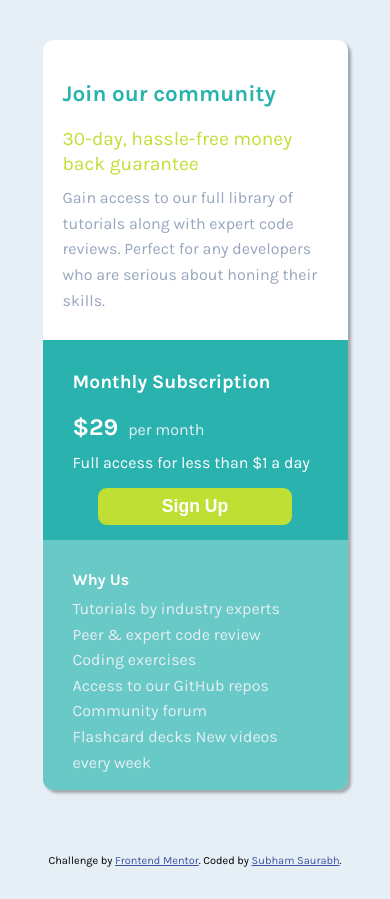
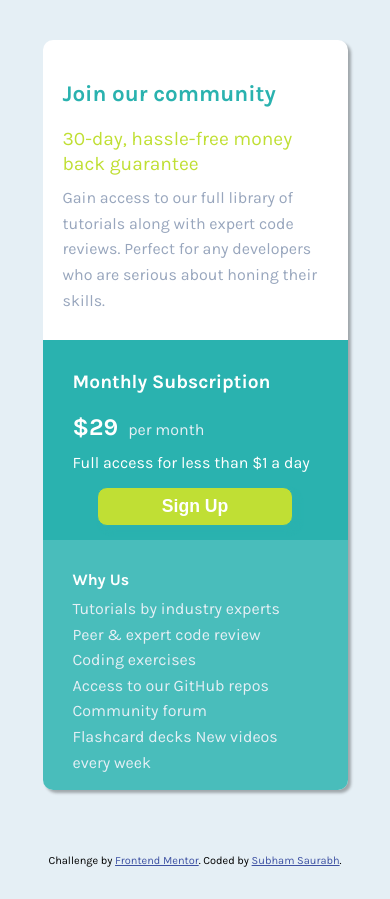
Before and after one commit to saurabhsubham113/Single_price_grid, a plain HTML site: page index.html in a window 390 px wide. Drawn offline with Linux system fonts and the light colour scheme.

Commit message:
fixed line issue

```diff
--- a/style.css
+++ b/style.css
@@ -163,7 +163,7 @@ footer {
     border-radius: 0 0 10px 10px;
     grid-area: bottom-right;
     padding: 30px;
-    background-color: hsl(179, 62%, 43%, 0.7);
+    background-color: hsl(179, 62%, 43%, 0.85);
   }
   .title-1 {
     line-height: 3;
```
